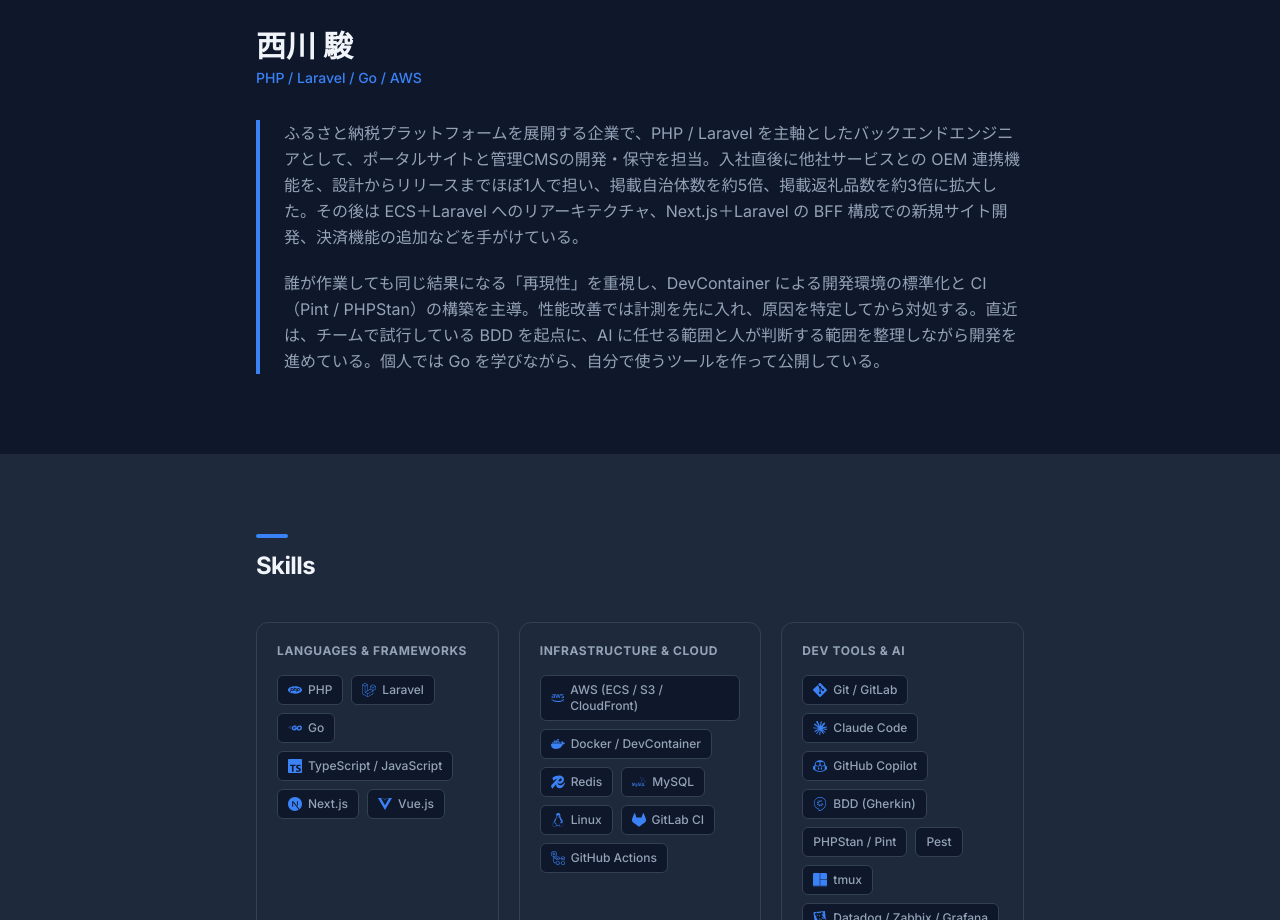
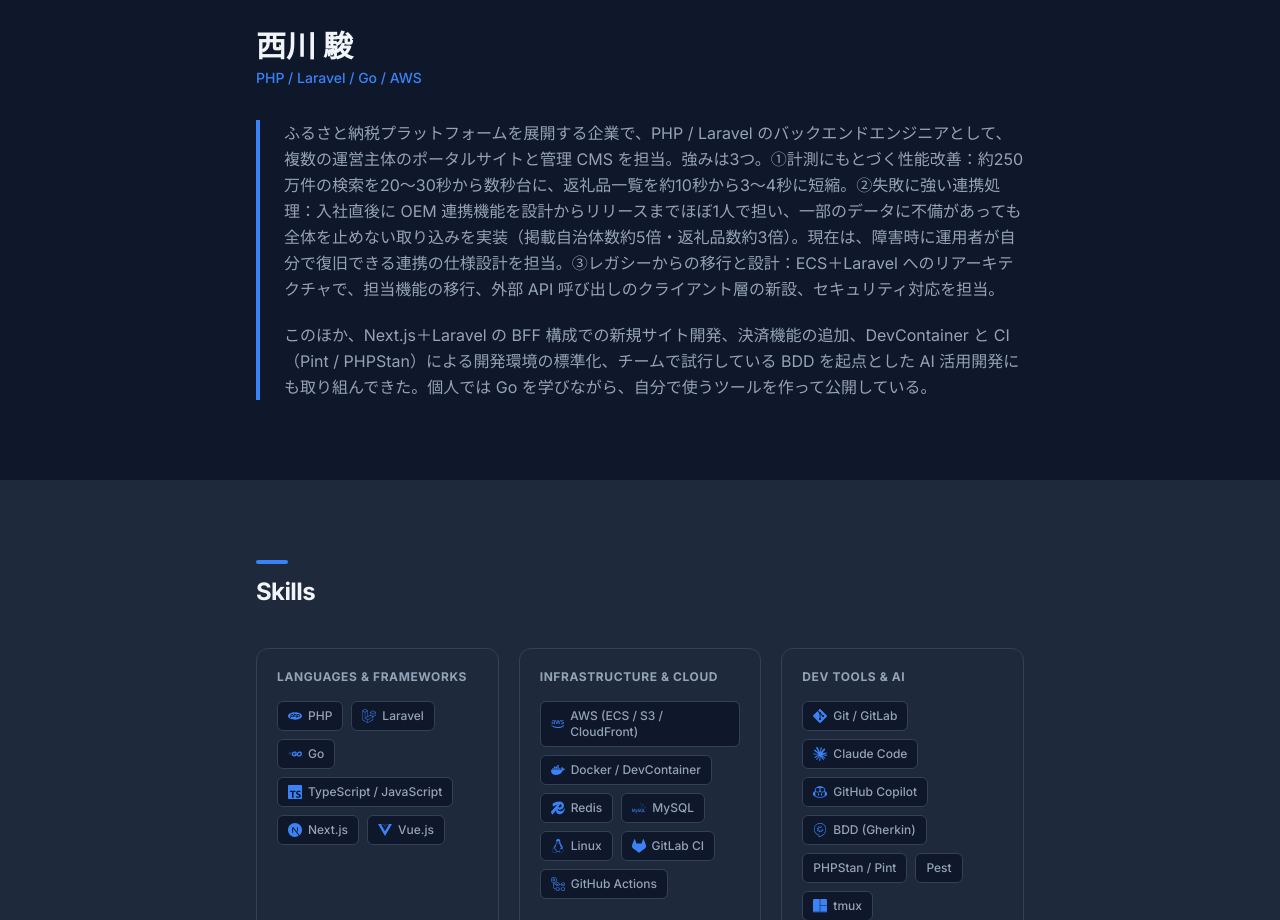
Before and after one commit to shun2580/portforio-v2, a Next.js app: page / in a window 1280 px wide. Shown: the part 820-1740 px from the top of the page. Built offline with nearby package versions, Linux system fonts and the light colour scheme.

Commit message:
自己紹介を強み3つの構成に更新

```diff
--- a/data/aboutData.ts
+++ b/data/aboutData.ts
@@ -2,7 +2,7 @@ import type { AboutContent } from './types';
 
 export const aboutData: AboutContent = {
   summary:
-    'ふるさと納税プラットフォームを展開する企業で、PHP / Laravel を主軸としたバックエンドエンジニアとして、ポータルサイトと管理CMSの開発・保守を担当。入社直後に他社サービスとの OEM 連携機能を、設計からリリースまでほぼ1人で担い、掲載自治体数を約5倍、掲載返礼品数を約3倍に拡大した。その後は ECS＋Laravel へのリアーキテクチャ、Next.js＋Laravel の BFF 構成での新規サイト開発、決済機能の追加などを手がけている。',
+    'ふるさと納税プラットフォームを展開する企業で、PHP / Laravel のバックエンドエンジニアとして、複数の運営主体のポータルサイトと管理 CMS を担当。強みは3つ。①計測にもとづく性能改善：約250万件の検索を20〜30秒から数秒台に、返礼品一覧を約10秒から3〜4秒に短縮。②失敗に強い連携処理：入社直後に OEM 連携機能を設計からリリースまでほぼ1人で担い、一部のデータに不備があっても全体を止めない取り込みを実装（掲載自治体数約5倍・返礼品数約3倍）。現在は、障害時に運用者が自分で復旧できる連携の仕様設計を担当。③レガシーからの移行と設計：ECS＋Laravel へのリアーキテクチャで、担当機能の移行、外部 API 呼び出しのクライアント層の新設、セキュリティ対応を担当。',
   jobOverview:
-    '誰が作業しても同じ結果になる「再現性」を重視し、DevContainer による開発環境の標準化と CI（Pint / PHPStan）の構築を主導。性能改善では計測を先に入れ、原因を特定してから対処する。直近は、チームで試行している BDD を起点に、AI に任せる範囲と人が判断する範囲を整理しながら開発を進めている。個人では Go を学びながら、自分で使うツールを作って公開している。',
+    'このほか、Next.js＋Laravel の BFF 構成での新規サイト開発、決済機能の追加、DevContainer と CI（Pint / PHPStan）による開発環境の標準化、チームで試行している BDD を起点とした AI 活用開発にも取り組んできた。個人では Go を学びながら、自分で使うツールを作って公開している。',
 };
```
